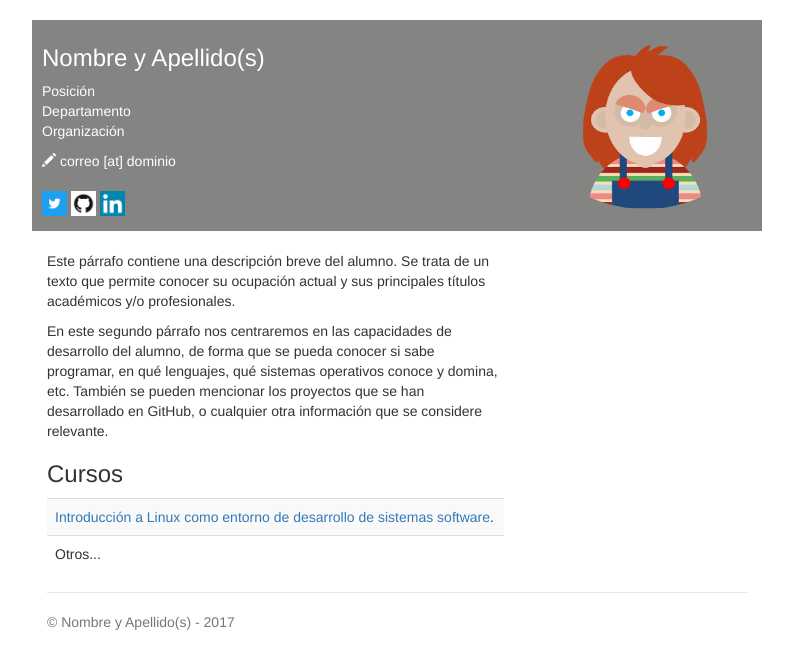
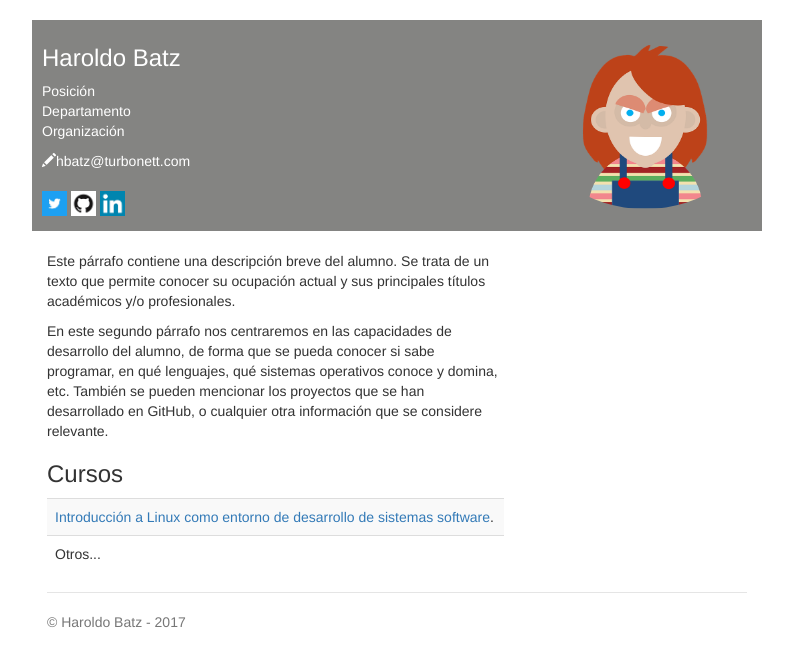
Before and after one commit to hbatz/hbatz.github.io, a plain HTML site: page index.html in a window 1280 px wide. Shown: the whole page, without its empty margins (243-1036 px from the left). Drawn offline with nearby package versions, Linux system fonts and the light colour scheme.

Commit message:
Versión personalizada de mi sitio

```diff
--- a/index.html
+++ b/index.html
@@ -5,10 +5,10 @@
     <meta charset="utf-8">
     <meta name="description" content="Página de ejemplo del MOOC de LINUX - UPM.">
     <!--Sustituir por los datos del alumno-->
-    <meta name="author" content="Nombre y Apellido(s)">
+    <meta name="author" content="Haroldo Batz">
 
     <!--Sustituir por los datos del alumno-->
-    <title>Nombre y Apellido(s)</title>
+    <title>Haroldo Batz</title>
 
     <link href="css/bootstrap.min.css" rel="stylesheet">
     <link href="css/style.css" rel="stylesheet">
@@ -17,7 +17,7 @@
   <body>
     <div class="container header-bar">
       <!--Sustituir por los datos del alumno-->
-      <h3>Nombre y Apellido(s) <span><img style="width: 214px; height: 164px;" class='img-circle' alt="Nombre y Apellido(s)" src="img/foto.png" align="right"></span></h3>
+      <h3>Haroldo Batz<span><img style="width: 214px; height: 164px;" class='img-circle' alt="Nombre y Apellido(s)" src="img/foto.png" align="right"></span></h3>
       <p>
         <!--Sustituir por los datos del alumno-->
         Posición<br>
@@ -26,7 +26,7 @@
       </p>
       <address>
         <!--Sustituir por los datos del alumno-->
-        <span class='glyphicon glyphicon-pencil'></span> correo [at] dominio <br>
+        <span class='glyphicon glyphicon-pencil'></span>hbatz@turbonett.com<br>
       </address>
 
       <!--Sustituir por los datos del alumno-->
@@ -55,7 +55,7 @@
 
       <footer class="footer">
         <!--Sustituir por los datos del alumno-->
-        <p>&copy; Nombre y Apellido(s) - 2017</p>
+        <p>&copy; Haroldo Batz - 2017</p>
       </footer>
 
     </div>
```
